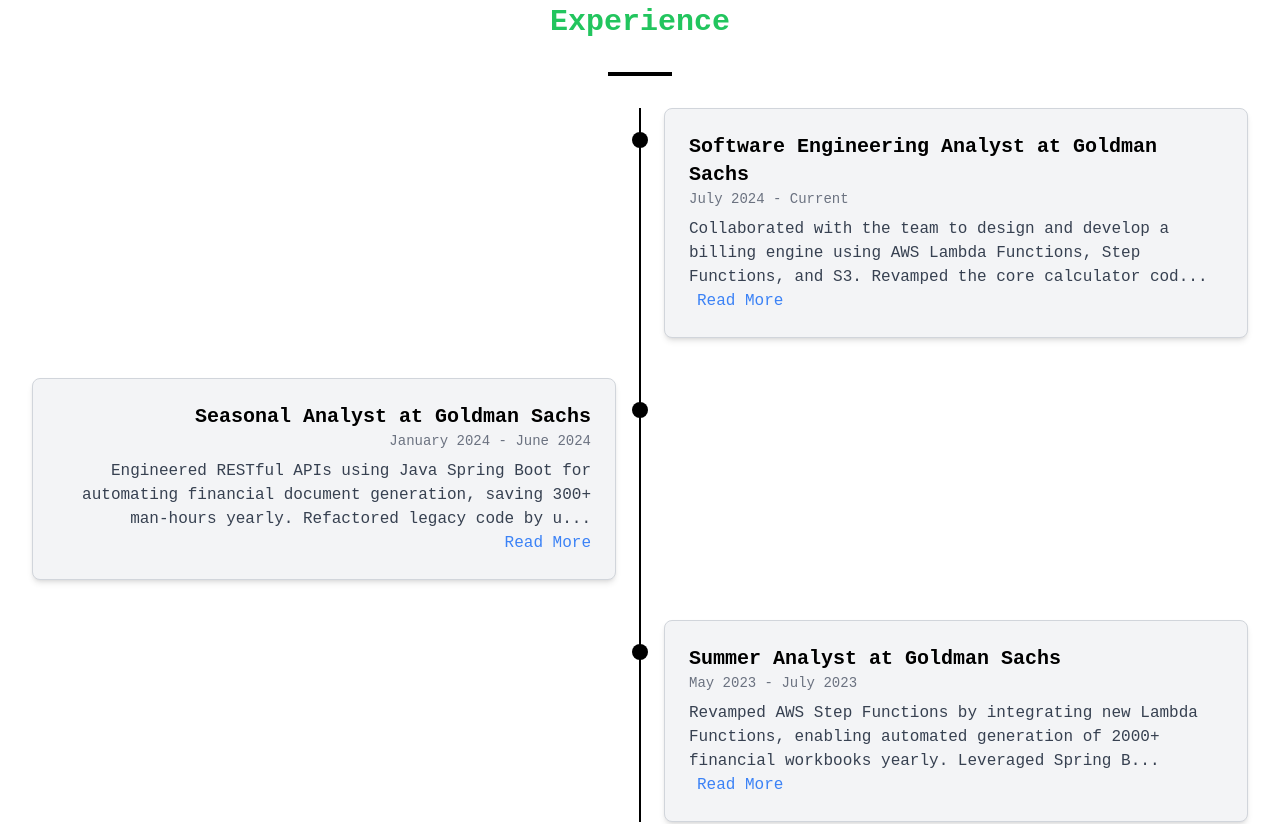
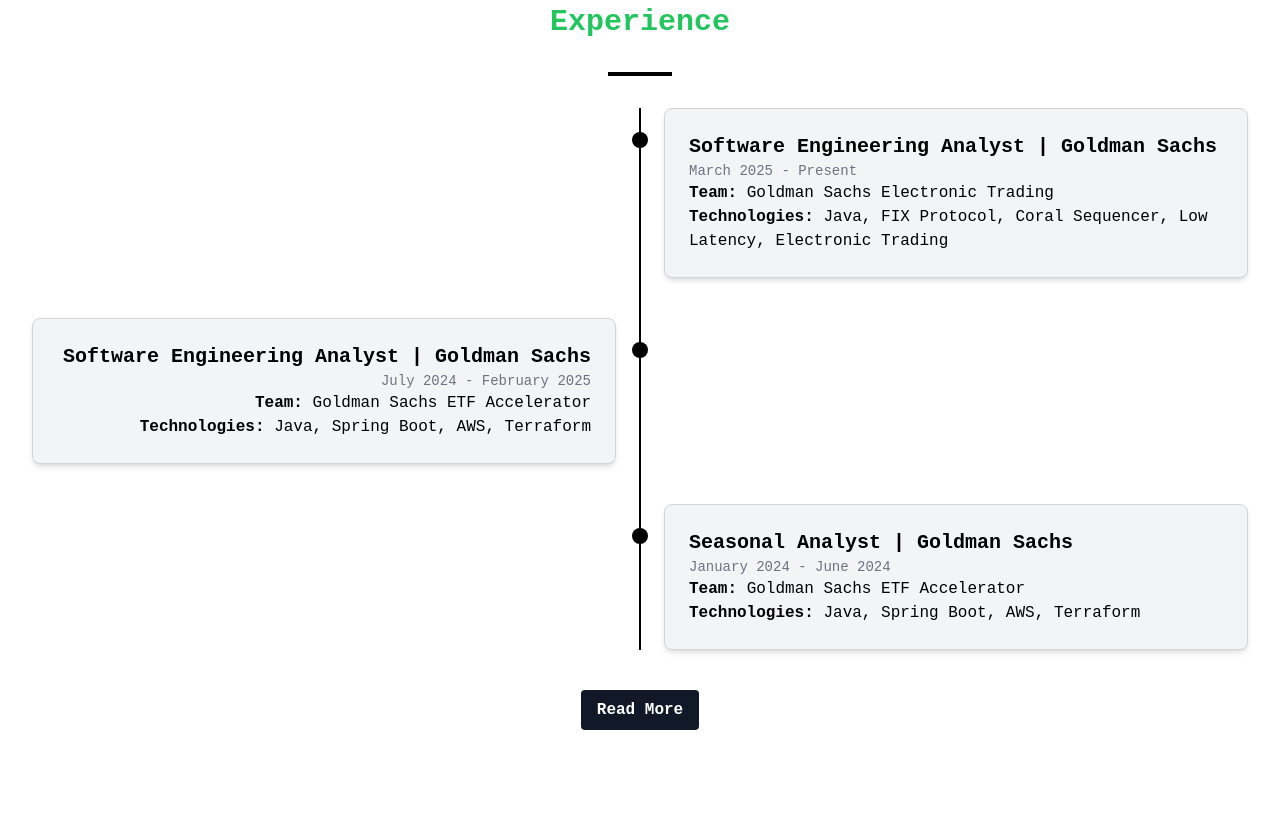
Before and after one commit to AnshulRustogi/personal-website, a React (Create React App) app: page / in a window 1280 px wide. Shown: the part 980-1804 px from the top of the page. Built offline with nearby package versions, Linux system fonts and the light colour scheme.

Commit message:
Fixes and updated experiences section

```diff
--- a/src/components/AboutMe.js
+++ b/src/components/AboutMe.js
@@ -50,6 +50,7 @@
                             {aboutMeConfig.description}
                         </p>
                         {/* Download Resume Button */}
+                        {aboutMeConfig.resumeLink && (
                             <a
                                 href={aboutMeConfig.resumeLink}
                                 download="Anshul_Rustogi_Resume.pdf"
@@ -57,6 +58,7 @@
                             >
                                 Download Resume
                             </a>
+                        )}
                     </div>
 
                     {/* Profile Image */}
--- a/src/components/Contact.js
+++ b/src/components/Contact.js
@@ -32,8 +32,6 @@
                     </a>
                 </div>
                 <div className="mt-8">
-                    {/* <p className="text-center text-gray-400">© 2023 Anshul Rustogi. All rights reserved.</p> */}
-                    {/* Get year from current date */}
                     <p className="text-center text-gray-400">
                         © {new Date().getFullYear()} Anshul Rustogi. All rights reserved.
                     </p>
--- a/src/components/Experience.js
+++ b/src/components/Experience.js
@@ -70,11 +70,14 @@
                                 }`}
                             >
                                 <div className="bg-gray-100 dark:bg-gray-800 border border-gray-300 dark:border-gray-700 rounded-lg p-6 shadow-md">
-                                    <h3 className="text-xl font-semibold">{exp.title} at {exp.company}</h3>
+                                    <h2 className="text-xl font-semibold">{exp.title} | {exp.company}</h2>
                                     <p className="text-gray-500 dark:text-gray-400 text-sm">{exp.date}</p>
-                                    <p className="mt-2 text-gray-700 dark:text-gray-300">
+                                    {exp.description &&
+                                        <p>
                                             {!expandedDescriptions[index]
+                                                ? exp.description.length > 150
                                                     ? `${exp.description.slice(0, 150)}...`
+                                                    : <span><strong>Team:</strong> {exp.description}</span>
                                                 : exp.description}
                                             {exp.description.length > 150 && (
                                                 <button
@@ -85,6 +88,13 @@
                                                 </button>
                                             )}
                                         </p>
+                                    }
+                                    {/* Show technologies used in a single line */}
+                                    {exp.technologies && exp.technologies.length > 0 && (
+                                        <p>
+                                            <strong>Technologies:</strong> {exp.technologies.join(', ')}
+                                        </p>
+                                    )}
                                 </div>
                             </div>
                         </div>
--- a/src/components/data/aboutMe.js
+++ b/src/components/data/aboutMe.js
@@ -2,7 +2,7 @@
     name: "ANSHUL RUSTOGI", // Full name
     description:
         "I am a software engineer with expertise in backend development using Spring Boot and Java. I have experience building low-latency systems for electronic trading platforms and working with AWS services like S3, Lambda, and ECS to create scalable cloud-based applications. I enjoy exploring new technologies, solving complex challenges, and developing efficient solutions. In my free time, I play tennis and watch movies.",
-    resumeLink: "/path-to-resume.pdf", // Resume file path
+    // resumeLink: "/path-to-resume.pdf", // Resume file path
     image: "images/cover_photo.jpeg", // Profile image path
 };
 
--- a/src/components/data/experienceData.js
+++ b/src/components/data/experienceData.js
@@ -2,26 +2,30 @@
     {
         title: "Software Engineering Analyst",
         company: "Goldman Sachs",
-        date: "July 2024 - Current",
-        description: "Collaborated with the team to design and develop a billing engine using AWS Lambda Functions, Step Functions, and S3. Revamped the core calculator codebase, reducing its size by 19.4% and improving maintainability.",
+        date: "March 2025 - Present",
+        description: "Goldman Sachs Electronic Trading",
+        technologies: ["Java", "FIX Protocol", "Coral Sequencer", "Low Latency", "Electronic Trading"]
+    },
+    {
+        title: "Software Engineering Analyst",
+        company: "Goldman Sachs",
+        date: "July 2024 - February 2025",
+        description: "Goldman Sachs ETF Accelerator",
+        technologies: ["Java", "Spring Boot", "AWS", "Terraform"]
     },
     {
         title: "Seasonal Analyst",
         company: "Goldman Sachs",
         date: "January 2024 - June 2024",
-        description: "Engineered RESTful APIs using Java Spring Boot for automating financial document generation, saving 300+ man-hours yearly. Refactored legacy code by upgrading critical internal packages to improve performance.",
-    },
-    {
-        title: "Summer Analyst",
-        company: "Goldman Sachs",
-        date: "May 2023 - July 2023",
-        description: "Revamped AWS Step Functions by integrating new Lambda Functions, enabling automated generation of 2000+ financial workbooks yearly. Leveraged Spring Boot and Terraform for deployment.",
+        description: "Goldman Sachs ETF Accelerator",
+        technologies: ["Java", "Spring Boot", "AWS", "Terraform"]
     },
     {
         title: "Teaching Assistant",
         company: "Shiv Nadar University",
         date: "Monsoon 2022 - Spring 2023",
-        description: "Assisted in preparing course materials, grading tests, and designing coding questions for Data Structures. Observed 140+ student performances and maintained academic records.",
+        description: "Data Structures and Algorithms",
+        technologies: ["Java", "C/C++"]
     },
 ];
 
```
Lines whose indentation alone changed are shown as unchanged.
